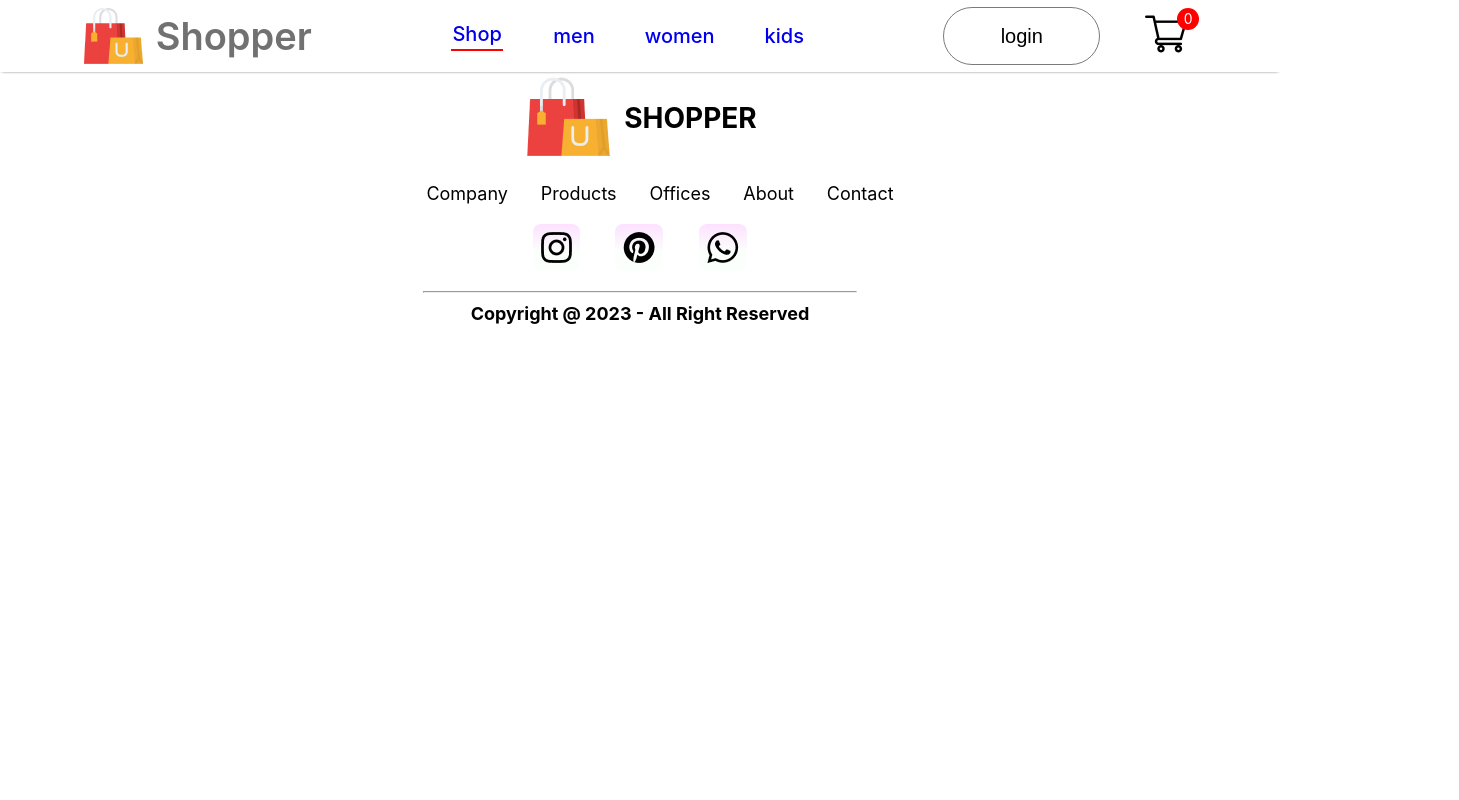
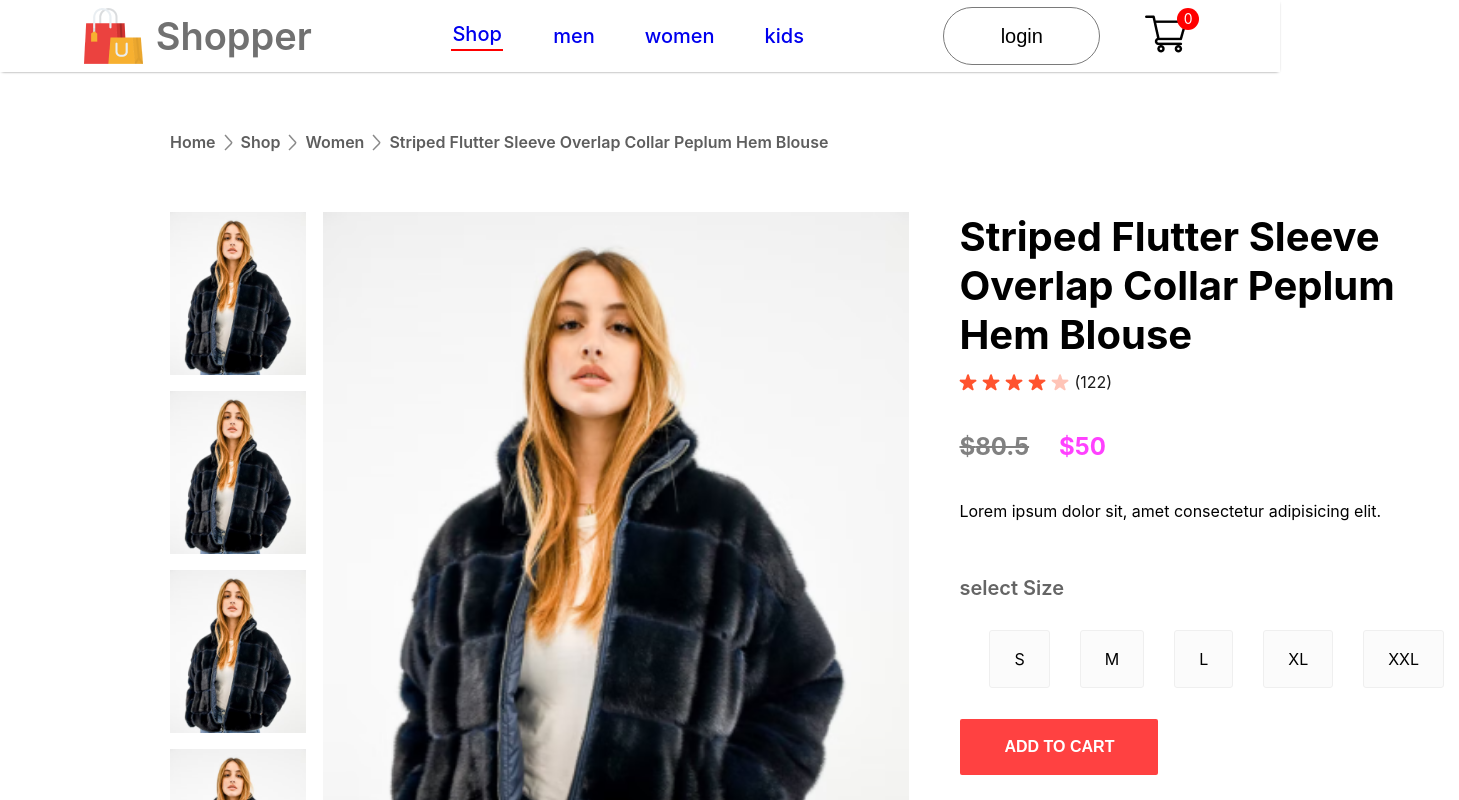
Before and after one commit to Sridevijagadesh/frontend, a React (Create React App) app: page /product/1 in a window 1280 px wide. Shown: the top 800 px of the page, 1459 px wide, since content can reach past the window. Built offline with nearby package versions, Linux system fonts and the light colour scheme.

Commit message:
creating breadcrum and  productDisplay

```diff
--- a/src/App.js
+++ b/src/App.js
@@ -25,7 +25,7 @@ function App() {
         <Route path='/womens' element={<ShopCategory  banner={Women_banner} category='women'/>}/>
         <Route path='/kids' element={<ShopCategory  banner={kids_banner} category='kid'/>}/>
         <Route path='/product' element={<Product/>}/>
-        <Route path=':productId' element={<Product/>}/>
+        <Route path='/product/:productId' element={<Product/>}/>
         <Route path='/cart' element= {<Cart/>}/>
         <Route path='/login' element={<LoginSingOut/>}/>
         </Routes>
--- a/src/component/Breadcrums/Breadcrum.css
+++ b/src/component/Breadcrums/Breadcrum.css
@@ -0,0 +1,12 @@
+.breadcrum{
+  display: flex;
+  align-items: center;
+  gap: 8px;
+  color: #5e5e5e;
+  font-size: 16px;
+  font-weight: 600;
+  margin: 60px 170px;
+  text-transform: capitalize;
+  width: 700px;
+
+}
--- a/src/component/Item/Item.jsx
+++ b/src/component/Item/Item.jsx
@@ -2,6 +2,7 @@ import React from 'react'
 import './Item.css'
 import { Link } from 'react-router-dom'
 const Item = (props) => {
+
   return (
     <div className='item'>
       <Link to={`/product/${props.id}`}><img src={props.image} alt="" /></Link>
--- /dev/null
+++ b/src/component/ProductDisplay/ProductDisplay.css
@@ -0,0 +1,92 @@
+.productdisplay{
+  display: flex;
+  margin: 0px 170px;
+}
+.productdisplay-left{
+  display: flex;
+  gap: 17px;
+}
+.productdiplay-img-list{
+  display: flex;
+  flex-direction: column;
+  gap: 16px;
+}
+.productdiplay-img-list img{
+  height: 163px;
+}
+.productdisplay-main-img{
+  width: 586px;
+  height: 700px;
+}
+.productdisplay-right{
+  margin: 0px 50px;
+  display: flex;
+  flex-direction: column;
+  /* background-color: rebeccapurple; */
+  width: 500px;
+
+}
+.productdisplay-right h1{
+  color: 40px;
+  font-size: 40px;
+  font-weight: 700;
+  width: 500px;
+}
+.productdisplay-right-star{
+  display: flex;
+  align-items: center;
+  margin-top: 13px;
+  gap: 5px;
+  color: #1c1c1c;
+  font-size: 16px;
+}
+.productdisplay-right-prices{
+  display: flex;
+  margin: 40px 0px;
+  gap: 30px;
+  font-size: 24px;
+  font-weight: 700;
+}
+.productdisplay-right-prices-old{
+  text-decoration: line-through;
+  color: #818181;
+}
+.productdisplay-right-price-new{
+  color: #ff41ff;
+}
+.productdisplay-right-size h1{
+ margin-top: 55px;
+ color: #656565;
+ font-size: 20px;
+ font-weight: 600;
+}
+.productdisplay-right-sizes{
+  display: flex;
+  margin: 30px;
+  gap: 30px;
+  }
+  .productdisplay-right-sizes div{
+    padding: 18px 24px;
+    background-color: #fbfbfb;
+    border: 1px solid #efefef;
+    border-radius: 3px;
+    cursor: pointer;
+  }
+  .productdisplay-right button{
+    padding: 20px 40px;
+    width: 200px;
+    font-size: 16px;
+    font-weight: 600;
+    color: white;
+    background-color: #ff4141;
+    margin-bottom: 40px;
+    border: none;
+    outline: auto;
+     cursor: pointer;
+  }
+  .productdisplay-right-category{
+    margin-top: 10px;
+  }
+  .productdisplay-right-category span{
+    font-weight: 600;
+  }
--- /dev/null
+++ b/src/component/ProductDisplay/ProductDisplay.jsx
@@ -0,0 +1,57 @@
+import React from 'react'
+import './ProductDisplay.css'
+import star_icon  from '../Assets/star_icon.png'
+import start_dull from '../Assets/star_dull_icon.png'
+const ProductDisplay = (props) => {
+  const {product} = props
+  return (
+    <div className='productdisplay'>
+      <div className="productdisplay-left">
+        <div className="productdiplay-img-list">
+       <img src= {product.image} alt="" />
+       <img src= {product.image} alt="" />
+       <img src= {product.image} alt="" />
+       <img src= {product.image} alt="" />
+       </div>
+       <div className="productdisplay-img">
+        <img className='productdisplay-main-img' src={product.image} alt=''/>
+       </div>
+      </div>
+      <div className="productdisplay-right">
+        <h1>{product.name}</h1>
+        <div className="productdisplay-right-star">
+          <img src={star_icon} alt="" />
+          <img src={star_icon} alt="" />
+          <img src={star_icon} alt="" />
+          <img src={star_icon} alt='' />
+            <img src={start_dull} alt='' />
+          <p>(122)</p>
+
+        </div>
+        <div className="productdisplay-right-prices">
+          <div className="productdisplay-right-prices-old">${product.old_price}</div>
+          <div className="productdisplay-right-price-new">${product.new_price}</div>
+        </div>
+    <div className="productdisplay-right-description">
+      Lorem ipsum dolor sit, amet consectetur adipisicing elit.
+    </div>
+    <div className="productdisplay-right-size">
+      <h1>select Size</h1>
+      <div className="productdisplay-right-sizes">
+        <div>S</div>
+        <div>M</div>
+        <div>L</div>
+        <div>XL</div>
+        <div>XXL</div>
+      </div>
+    </div>
+    <button>ADD TO CART</button>
+    <p className="productdisplay-right-category"><span>Category:</span>Women, T-shirt, Crop top</p>
+    <p className="productdisplay-right-category"><span>Tages:</span>Modern, Latest</p>
+      </div>
+
+    </div>
+  )
+}
+
+export default ProductDisplay
--- a/src/pages/Product.jsx
+++ b/src/pages/Product.jsx
@@ -2,15 +2,22 @@ import React, { useContext } from 'react'
 import { ShopContext } from '../context/shopContext'
 import{useParams} from 'react-router-dom'
 import Breadcrum from '../component/Breadcrums/Breadcrum'
+import ProductDisplay from '../component/ProductDisplay/ProductDisplay'
+// import ProductDisplay from '../component/ProductDisplay/ProductDisplay'
 
 const Product = () => {
   const {all_product} = useContext(ShopContext)
-  const {productId} = useParams();
-  const product = all_product.find((e)=> e.id === Number(productId));
+  const { productId } = useParams();
+
+  console.log( 'i am product ' , productId)
+  const product = all_product.find((e)=> e.id === Number( productId ));
+
+  console.log(product)
   return (
     <div>
-       <Breadcrum product = {product}/>
-       vfmnfdk
+ <Breadcrum product ={product}/>
+ <ProductDisplay product = {product} />
+
     </div>
   )
 }
```
